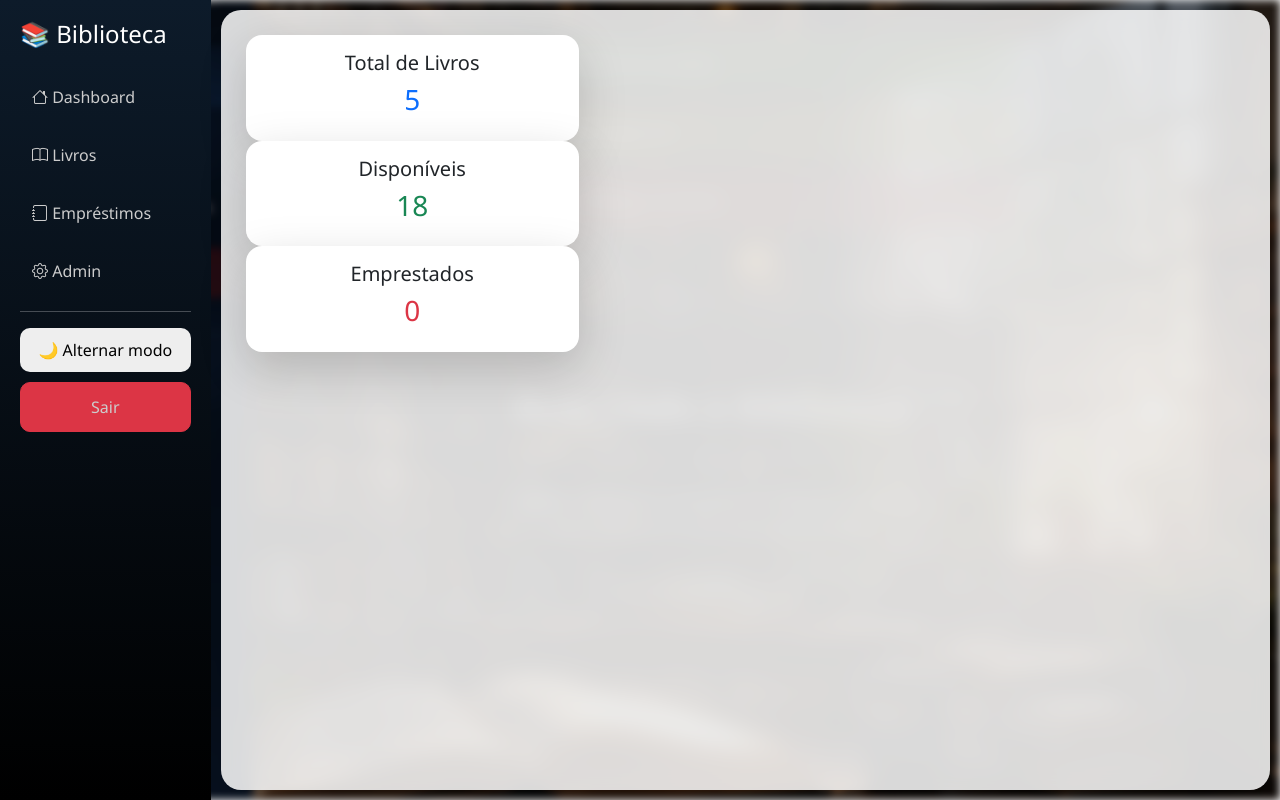
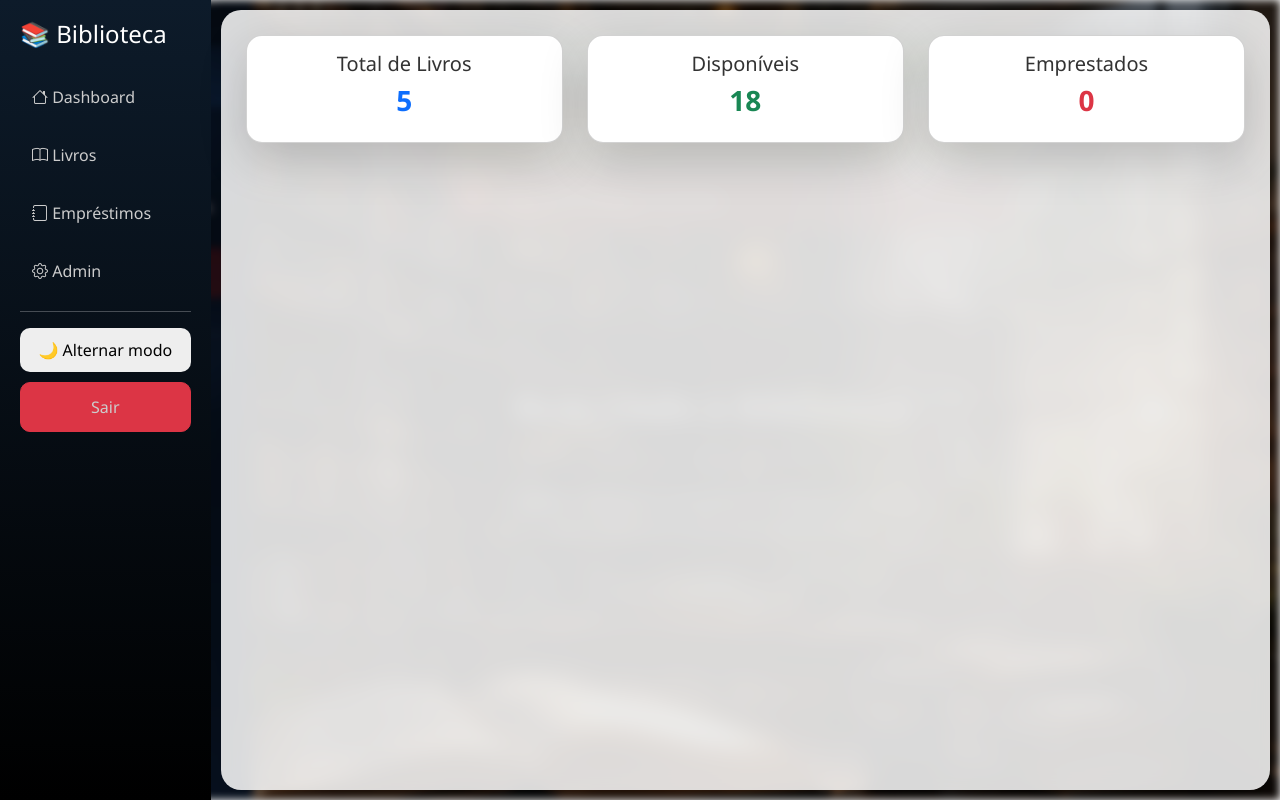
Before and after one commit to tiagogc15/Projeto-Biblioteca, a Django app: page / in a window 1280 px wide. Run offline with Django 5.2, Linux system fonts and the light colour scheme; a user stored in the database is signed in; data comes from the database, SQL or seed files in the repository.

Commit message:
atualizacao dashboard

```diff
--- a/biblioteca/core/templates/home.html
+++ b/biblioteca/core/templates/home.html
@@ -2,34 +2,32 @@
 
 {% block content %}
 
-<!-- CARD 1 -->
-<div class="col-md-4">
-    <div class="card shadow-lg border-0 rounded-4">
-        <div class="card-body text-center">
-            <h5>Total de Livros</h5>
-            <h3 class="text-primary">{{ total_livros }}</h3>
+<div class="row g-4">
+
+    <!-- CARD 1 -->
+    <div class="col-md-4">
+        <div class="card shadow-lg rounded-4 text-center p-3">
+            <h5 class="titulo-card">Total de Livros</h5>
+            <h3 class="valor-card text-primary">{{ total_livros }}</h3>
         </div>
     </div>
-</div>
 
-<!-- CARD 2 -->
-<div class="col-md-4">
-    <div class="card shadow-lg border-0 rounded-4">
-        <div class="card-body text-center">
-            <h5>Disponíveis</h5>
-            <h3 class="text-success">{{ disponiveis }}</h3>
+    <!-- CARD 2 -->
+    <div class="col-md-4">
+        <div class="card shadow-lg rounded-4 text-center p-3">
+            <h5 class="titulo-card">Disponíveis</h5>
+            <h3 class="valor-card text-success">{{ disponiveis }}</h3>
         </div>
     </div>
-</div>
 
-<!-- CARD 3 -->
-<div class="col-md-4">
-    <div class="card shadow-lg border-0 rounded-4">
-        <div class="card-body text-center">
-            <h5>Emprestados</h5>
-            <h3 class="text-danger">{{ emprestados }}</h3>
+    <!-- CARD 3 -->
+    <div class="col-md-4">
+        <div class="card shadow-lg rounded-4 text-center p-3">
+            <h5 class="titulo-card">Emprestados</h5>
+            <h3 class="valor-card text-danger">{{ emprestados }}</h3>
         </div>
     </div>
+
 </div>
 
 {% endblock %}
--- a/biblioteca/core/templates/index.html
+++ b/biblioteca/core/templates/index.html
@@ -18,7 +18,7 @@
             font-family: 'Segoe UI', sans-serif;
         }
 
-        /* ===== FUNDO ===== */
+        /* FUNDO */
         body::before {
             content: "";
             position: fixed;
@@ -30,7 +30,7 @@
             z-index: -1;
         }
 
-        /* ===== SIDEBAR ===== */
+        /* SIDEBAR */
         .sidebar {
             width: 250px;
             height: 100vh;
@@ -49,14 +49,13 @@
             transition: all 0.3s ease;
         }
 
-        /* ANIMAÇÃO */
         .sidebar a:hover {
             background: rgba(255,255,255,0.1);
             transform: translateX(5px);
             color: #fff;
         }
 
-        /* ===== BOTÕES ===== */
+        /* BOTÕES */
         .btn {
             border-radius: 10px;
             transition: 0.3s;
@@ -66,7 +65,7 @@
             transform: scale(1.05);
         }
 
-        /* ===== CONTEÚDO ===== */
+        /* CONTEÚDO */
         .content-area {
             width: 100%;
             margin: 10px;
@@ -76,7 +75,7 @@
             background: rgba(255,255,255,0.85);
         }
 
-        /* ===== TABELA ===== */
+        /* TABELA */
         table {
             border-radius: 15px;
             overflow: hidden;
@@ -88,44 +87,48 @@
             color: white;
         }
 
-        tbody tr {
-            transition: 0.2s;
-        }
-
         tbody tr:hover {
             background: rgba(0,0,0,0.05);
         }
 
-        /* ===== DARK MODE (AJUSTADO CORRETAMENTE) ===== */
+        /* ===== DASHBOARD ===== */
+        .titulo-card {
+            color: #333;
+        }
+
+        .valor-card {
+            font-weight: bold;
+        }
+
+        /* ===== DARK MODE ===== */
         .dark-mode {
             color: white;
         }
 
-        /* NÃO muda tabela */
+        .dark-mode .content-area {
+            background: rgba(0,0,0,0.6);
+        }
+
+        /* mantém tabela branca */
         .dark-mode table {
             background: white !important;
         }
 
-        /* texto dentro da tabela continua escuro */
+        /* texto da tabela */
         .dark-mode td,
         .dark-mode th {
             color: #000 !important;
         }
 
-        /* textos fora da tabela */
-        .dark-mode h1,
-        .dark-mode h2,
-        .dark-mode h3,
-        .dark-mode h4,
-        .dark-mode h5,
-        .dark-mode p,
-        .dark-mode span {
+        /* títulos do dashboard ficam brancos */
+        .dark-mode .titulo-card {
             color: #fff !important;
         }
 
-        /* fundo do conteúdo */
-        .dark-mode .content-area {
-            background: rgba(0,0,0,0.6);
+        /* cards estilo vidro */
+        .dark-mode .card {
+            background: rgba(255,255,255,0.08);
+            backdrop-filter: blur(10px);
         }
 
         /* botão dark */
@@ -179,7 +182,6 @@
     <!-- CONTEÚDO -->
     <div class="content-area">
 
-        <!-- MENSAGENS -->
         {% if messages %}
             {% for message in messages %}
                 <div class="alert alert-{{ message.tags }}">
@@ -194,7 +196,6 @@
 
 </div>
 
-<!-- SCRIPT DARK MODE -->
 <script>
 function toggleDark() {
     document.body.classList.toggle("dark-mode");
```
